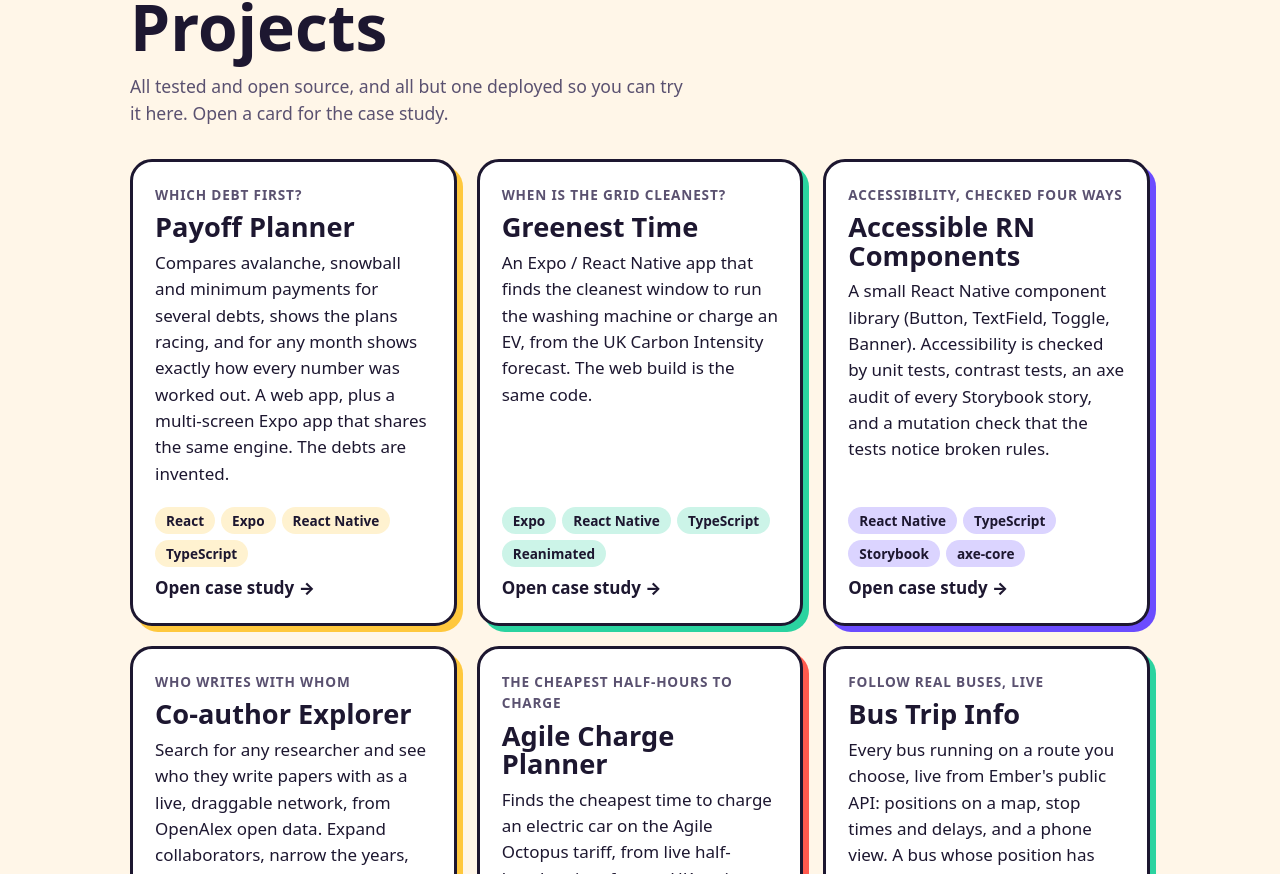
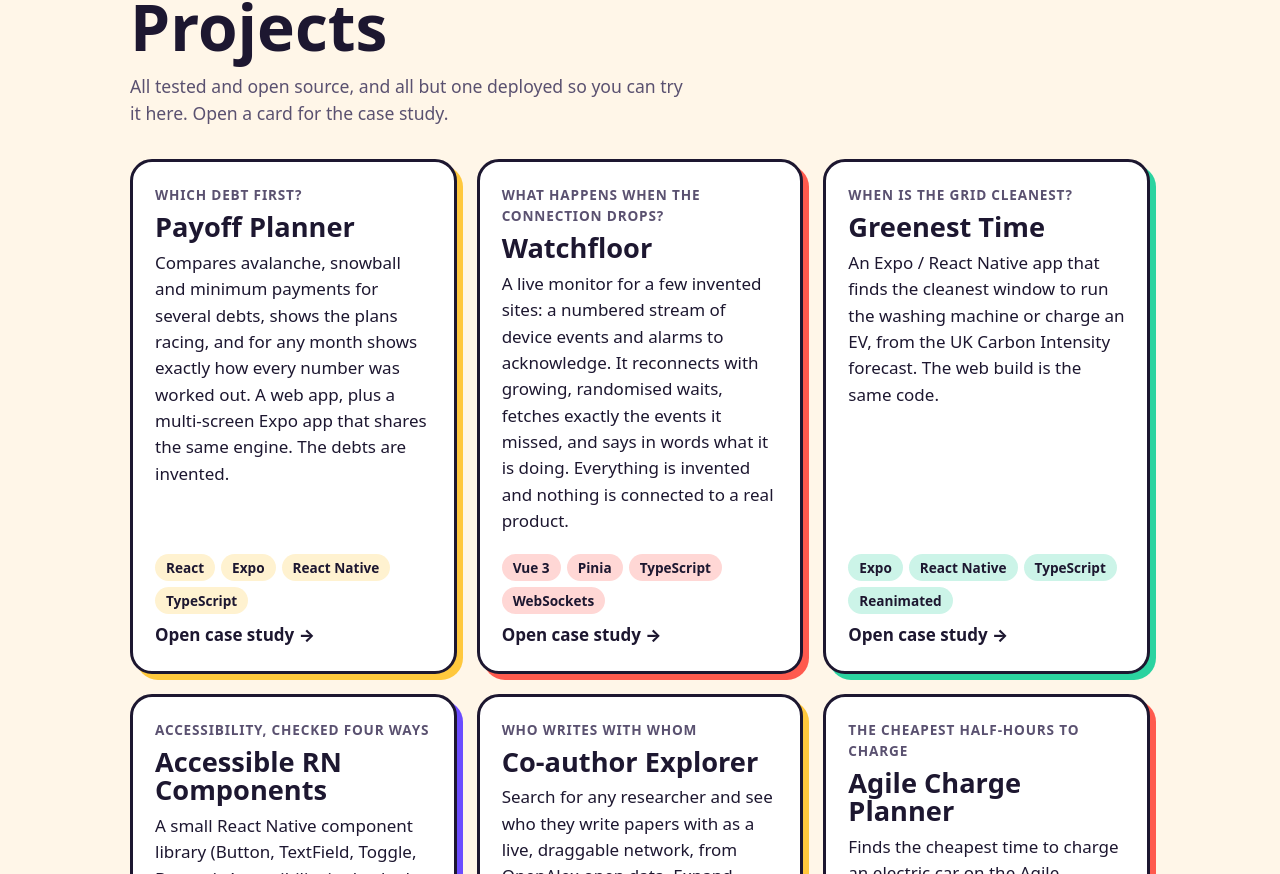
Before and after one commit to rveruna/rveruna.github.io, a React (Vite) app: page / in a window 1280 px wide. Shown: the part 3731-4605 px from the top of the page. Built offline with nearby package versions, Linux system fonts and the light colour scheme.

Commit message:
Add Watchfloor to the projects

```diff
--- a/src/data/cv.ts
+++ b/src/data/cv.ts
@@ -166,6 +166,22 @@ export const projects: Project[] = [
     color: '#ffc83d',
   },
   {
+    id: 'watchfloor',
+    name: 'Watchfloor',
+    tagline: 'What happens when the connection drops?',
+    description:
+      'A live monitor for a few invented sites: a numbered stream of device events and alarms to acknowledge. It reconnects with growing, randomised waits, fetches exactly the events it missed, and says in words what it is doing. Everything is invented and nothing is connected to a real product.',
+    highlights: [
+      'The connection is a pure state machine, so every failure path is tested without waiting',
+      'Events can arrive late, twice or not at all, and an unacknowledged alarm is never dropped',
+      'Wrong imports fail the build, and 257 tests plus 29 browser checks with axe run on every push',
+    ],
+    stack: ['Vue 3', 'Pinia', 'TypeScript', 'WebSockets', 'Playwright'],
+    demoUrl: 'https://rveruna.github.io/watchfloor/',
+    repoUrl: 'https://github.com/rveruna/watchfloor',
+    color: '#ff5a4e',
+  },
+  {
     id: 'greenest-time',
     name: 'Greenest Time',
     tagline: 'When is the grid cleanest?',
```
